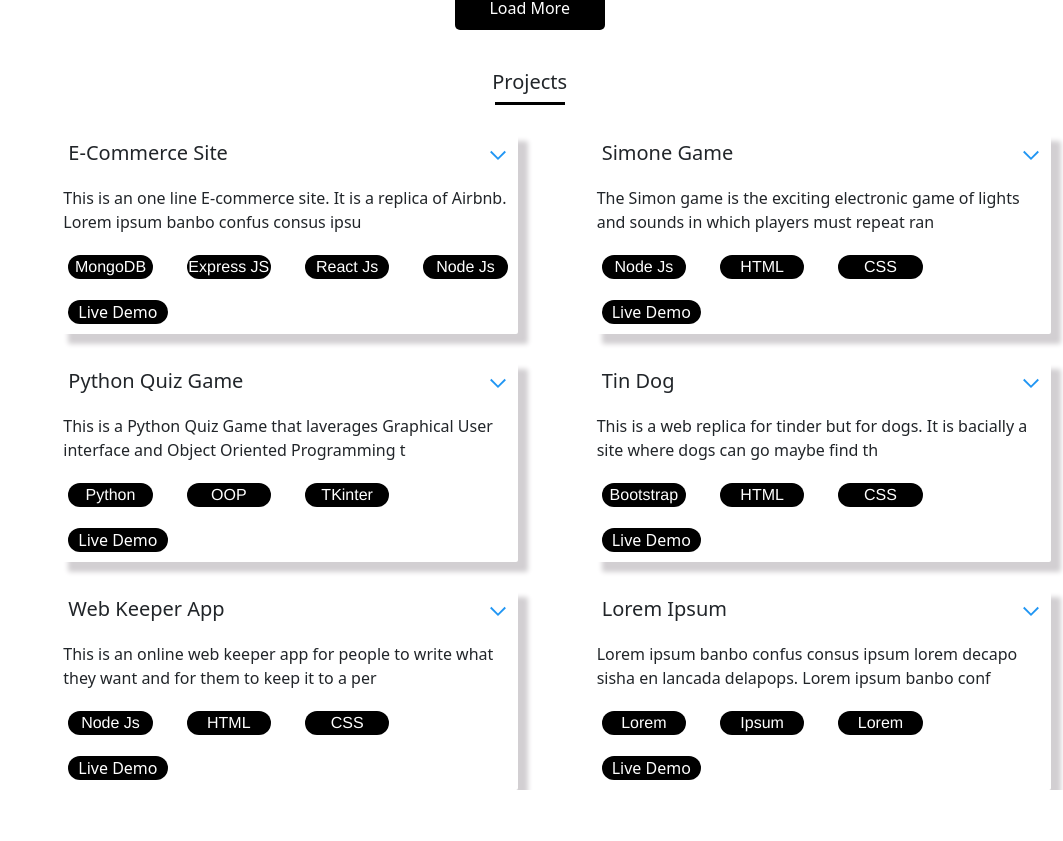
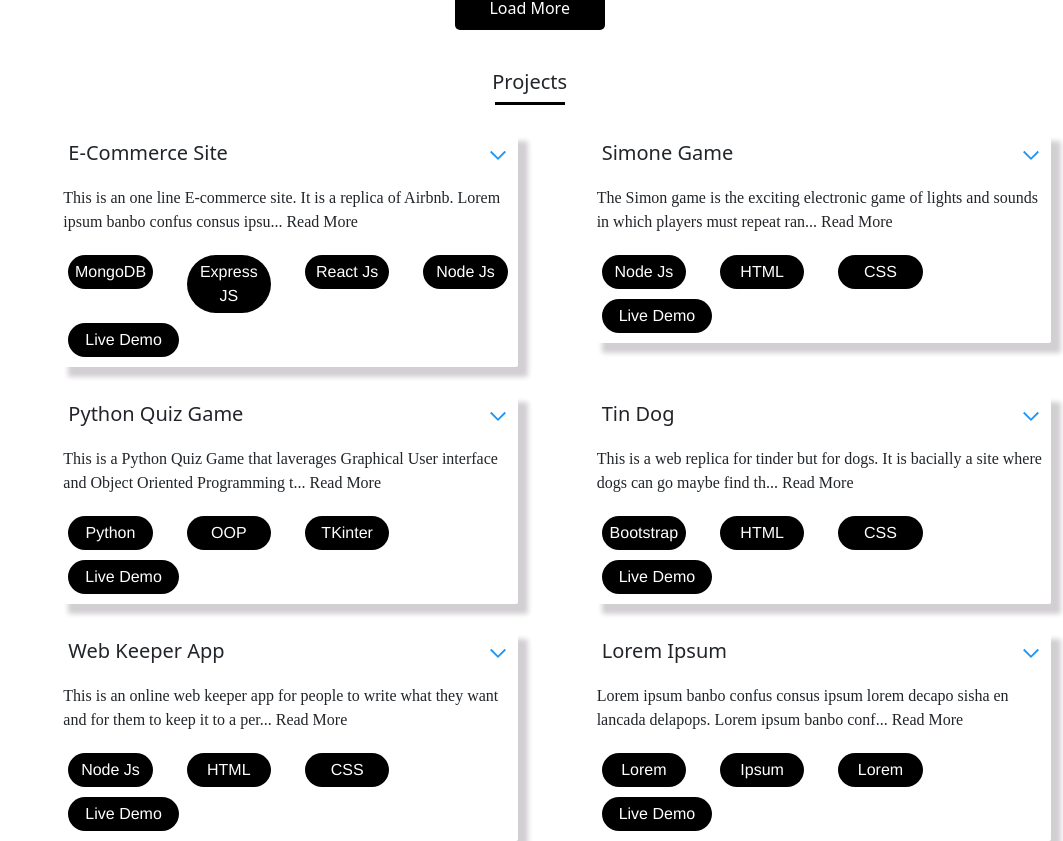
Before and after one commit to mulengangulale/My-Personal-Portfolio, a React (Create React App) app: page / in a window 1280 px wide. Shown: the part 1473-2314 px from the top of the page, without its empty margins (217-1280 px from the left). Before the commit the page ends 2263 px from the top, so only its background shows below. Built offline with nearby package versions, Linux system fonts and the light colour scheme.

Commit message:
Finished creating the projects section. Now working on the Work Experience.

```diff
--- a/src/components/Projects/ProjectList.css
+++ b/src/components/Projects/ProjectList.css
@@ -20,12 +20,17 @@
     margin: 5px;
 }
 
+.description{
+    font-family:'Times New Roman', Times, serif;
+}
+
 .tech-used-in-project{
     background-color: black;
     color: white;
     border-radius: 90px;
     text-align: center;
     margin: 5px;
+    padding: 5px;
     font-family: 'Franklin Gothic Medium', 'Arial Narrow', Arial, sans-serif;
 }
 
@@ -34,13 +39,15 @@
     color: white;
     border-radius: 90px;
     width: fit-content;
+    text-align: center;
     margin: 5px;
+    padding: 5px;
+    font-family: 'Franklin Gothic Medium', 'Arial Narrow', Arial, sans-serif;
 }
 
 .live-demo-button a{
     color: white;
     text-decoration: none;
-    padding: 10px;
 }
 .live-demo-button:hover{
     background-color: rgb(56, 52, 49);
--- a/src/components/Projects/ProjectList.js
+++ b/src/components/Projects/ProjectList.js
@@ -1,25 +1,39 @@
 import React from "react";
 import {FcExpand, FcCollapse} from "react-icons/fc";
 import "./ProjectList.css";
+import { useState } from "react";
 
 function ProjectList({name, des, projectlink, techused}){
+
+    const [show, setShow] = useState(false);
+    function handleShowAndCollapse (){
+        setShow(!show);
+    }
     return (
-        <div className="project-list">
+        <div
+            className="project-list"
+            onClick={handleShowAndCollapse}
+            onMouseEnter={()=>setShow(true)}
+            onMouseLeave={()=>setShow(false)}
+        >
+
             <div className="title-and-collapse-option">
                 <h5>{name}</h5>
-                <p><FcExpand size = {20}/></p>
+                <p>{show ? <FcCollapse size = {20}/> : <FcExpand size={20}/>}</p>
             </div>
-            <p>{des.substring(0, 100)}</p>
+            <div className="description">
+                {show? <p>{des}</p> : <p>{des.substring(0, 100)}... Read More </p>}
+            </div>
             <div className="row">
                 {techused && techused.map((tech, index) => (
                     <div className="col-xl-3 col-lg-3 col-md-6 col-sm-12" key={index}>
-                        <div className="tech-used-in-project">
-                            <p>{tech.techname}</p>
+                        <div className="tech-used-in-project tech-button">
+                            <div>{tech.techname}</div>
                         </div>
                     </div>
                 ))}
             </div>
-            <div className="live-demo-button">
+            <div className="live-demo-button row">
                     <a href={projectlink} target="_">Live Demo</a>
             </div>
         </div>
```
Also changed, not shown: src/components/WorkExperience/WorkExperience.js (added).
